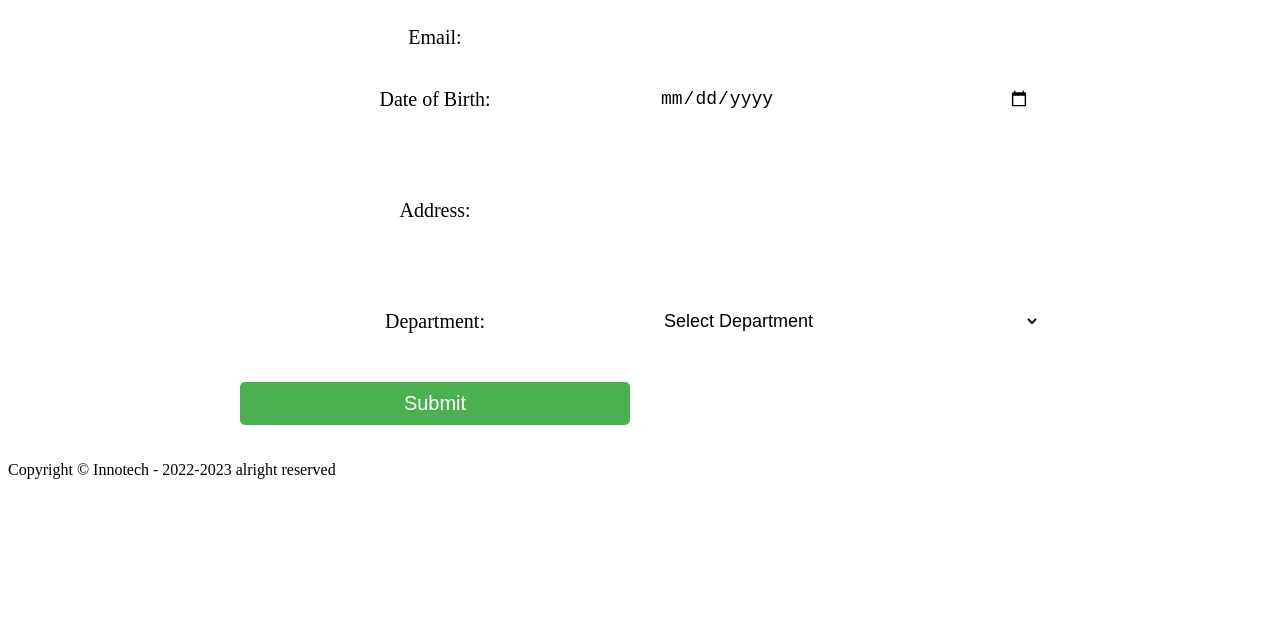
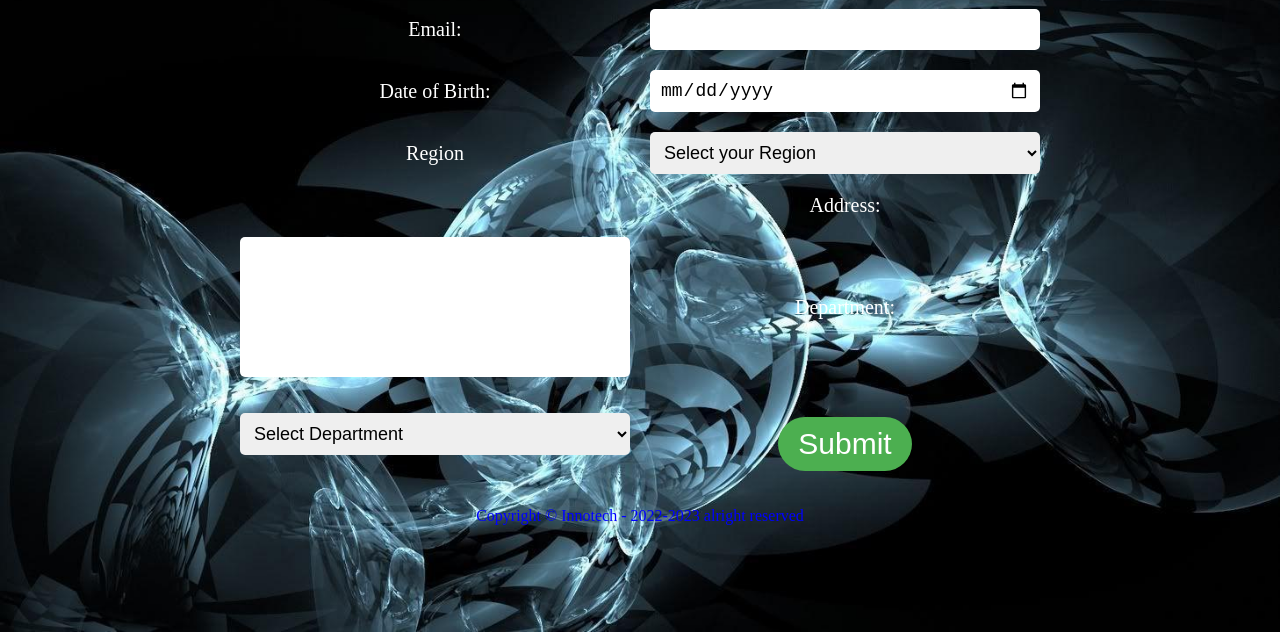
Before and after one commit to jimmutombo/CLIENT-REGISTRATION, a plain HTML site: page index.html in a window 1280 px wide. Shown: the part 168-800 px from the top of the page. Drawn offline with Linux system fonts and the light colour scheme.

Commit message:
Html changes and Form

```diff
--- a/index.html
+++ b/index.html
@@ -10,7 +10,7 @@
 </head>
 <body>
 	<div class="container">
-		<h1>Employee Registration Form</h1>
+		<h1>Registration Form</h1>
 		<form id="employee-form">
 			<label for="name">Name:</label>
 			<input type="text" id="name" name="name" required>
@@ -21,6 +21,15 @@
 			<label for="dob">Date of Birth:</label>
 			<input type="date" id="dob" name="dob" required>
 
+			<label for="region">Region</label>
+			<select id="region" name="Region" required>
+				<option value="">Select your Region</option>
+				<option value="IT">IT</option>
+				<option value="HR">HR</option>
+				<option value="Finance">Finance</option>
+				<option value="Marketing">Marketing</option>
+			</select>
+			<br>
 			<label for="address">Address:</label>
 			<textarea id="address" name="address" required></textarea>
 
@@ -31,12 +40,12 @@
 				<option value="HR">HR</option>
 				<option value="Finance">Finance</option>
 				<option value="Marketing">Marketing</option>
-				<!-- <option value="Sales">Sales</option>
-				<option value="Logistics">Logistics</option>
-				<option value="Drive">Drive</option> -->
 			</select>
 
-			<button type="submit" id="submit-btn">Submit</button>
+			<div class="myBtn">
+				<button type="submit" id="submit-btn">Submit</button>
+			</div>
+
 		</form>
 	</div>
 	<footer>
--- a/style.css
+++ b/style.css
@@ -1,3 +1,12 @@
+body{
+background-image: url(/Pictures/Google.jpg) ;
+background-size: cover;
+padding: 0%;
+margin: 0%;
+background-repeat:no-repeat ;
+position:center;
+}
+
 .container {
 	max-width: 800px;
 	margin: auto;
@@ -8,9 +17,11 @@
 h1 {
 	font-size: 36px;
 	margin-bottom: 20px;
+	color: #fff;
 }
 
 form {
+	color: #fff;
 	display: grid;
 	grid-template-columns: 1fr 1fr;
 	grid-gap: 20px;
@@ -35,7 +46,7 @@ textarea {
 }
 
 button {
-	font-size: 20px;
+	font-size: 30px;
 	padding: 10px 20px;
 	background-color: #4CAF50;
 	color: #fff;
@@ -43,14 +54,21 @@ button {
 	border-radius: 100px;
 	cursor: pointer;
 	margin-top: 20px;
-}s
+}
+#myBtn button{
+text-align: center;
+}
 
 button:hover {
 	background-color: #3e8e41;
 }
+footer{
+	text-align: center;
+	color: blue
+}
 
 /* Result form that will help to see the record in the Registration */
-
+/*
 .container {
 	max-width: 800px;
 	margin: auto;
@@ -87,14 +105,15 @@ select {
 }
 
 button {
-	font-size: 20px;
+	font-size: 30px;
 	padding: 10px 20px;
 	background-color: #4CAF50;
 	color: #fff;
 	border: none;
-	border-radius: 5px;
+	border-radius: 100px;
 	cursor: pointer;
-	margin-top: 20px;
+	margin-top: 30px;
+
 }
 
 button:hover {
@@ -104,4 +123,4 @@ button:hover {
 #results {
 	margin-top: 30px;
 	font-size: 20px;
-}
+} */
```
Also changed, not shown: Pictures/Google.jpg (added), data.js (line endings or trailing spaces).
